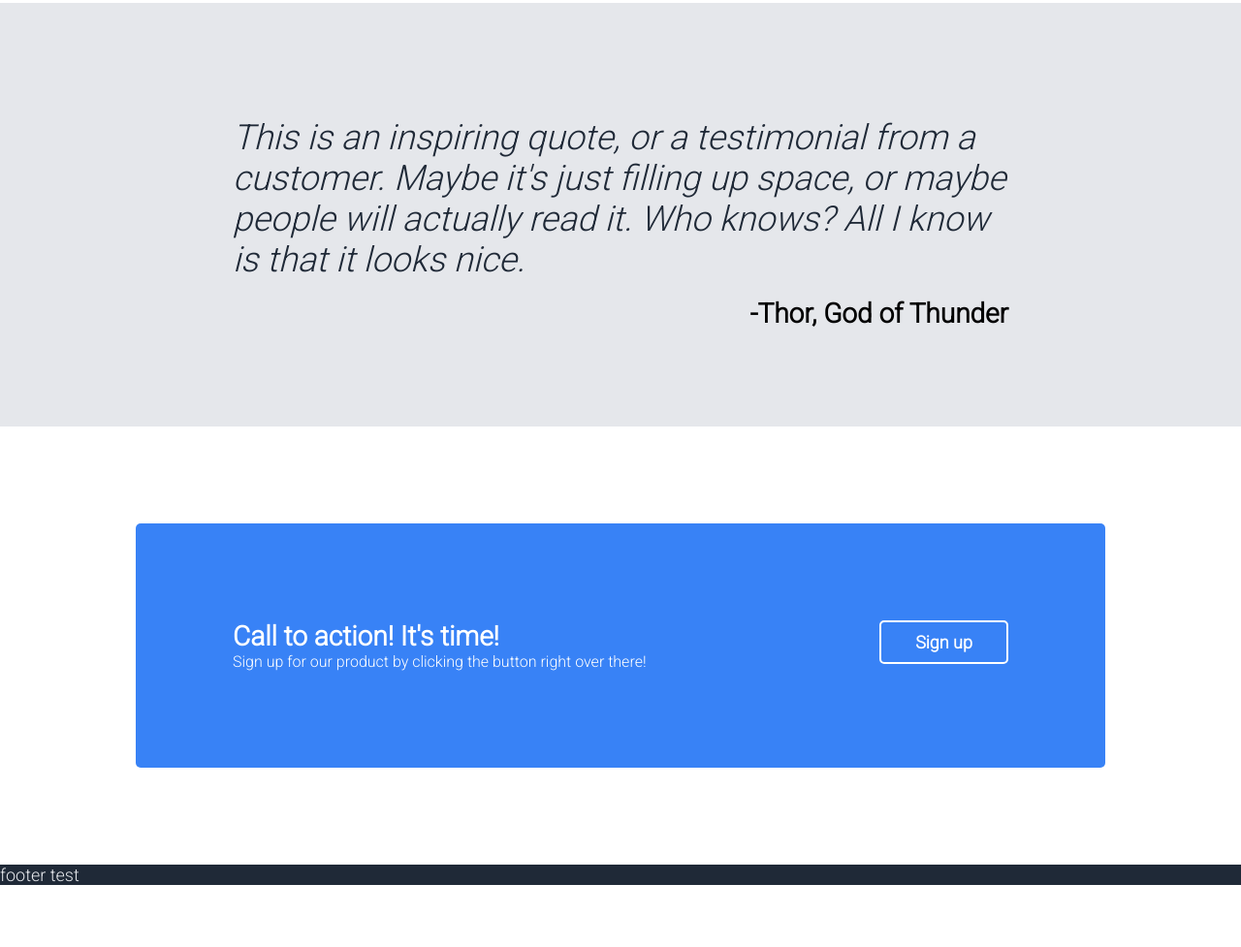
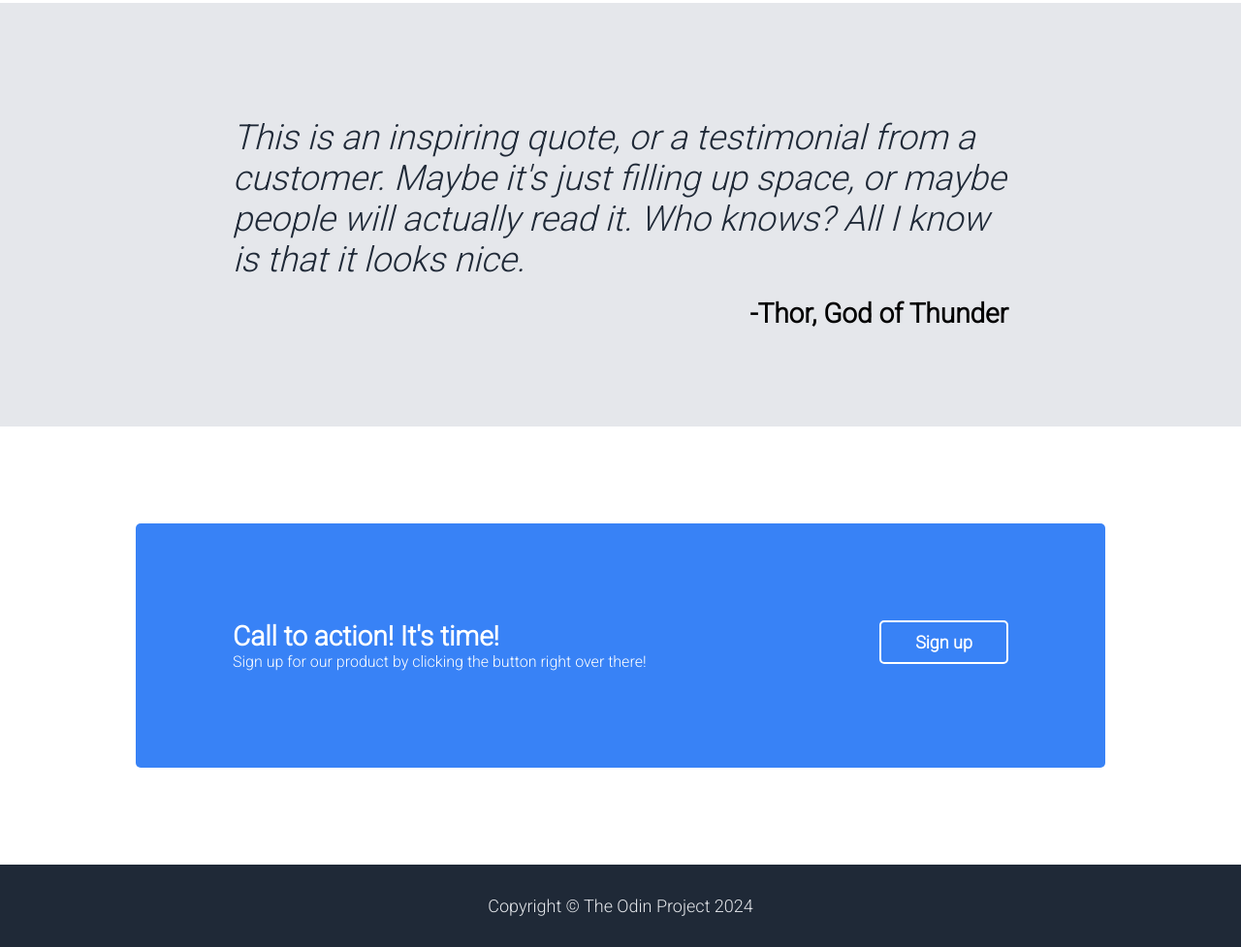
Before and after one commit to dvhlearning/odin-landing-page, a plain HTML site: page index.html in a window 1280 px wide. Shown: the part 914-1891 px from the top of the page at 97% size. Before the commit the page ends 1827 px from the top, so only its background shows below. Drawn offline with Linux system fonts and the light colour scheme.

Commit message:
finished footer. All sections done!

```diff
--- a/index.html
+++ b/index.html
@@ -82,7 +82,7 @@
     </div>
 
     <footer>
-        <span class="heroSecondaryText">footer test</span>
+        <span class="heroSecondaryText">Copyright &copy; The Odin Project 2024</span>
     </footer>
 </body>
 </html>
--- a/styles.css
+++ b/styles.css
@@ -4,6 +4,9 @@
 }
 body {
     margin: 0;
+}
+button:hover {
+    cursor: pointer;
 }
 .heroWrapper {
     background-color: #1F2937;
@@ -126,4 +129,6 @@ button.CTAbutton {
 
 footer {
     background-color: #1F2937;
+    text-align: center;
+    padding: 2em;
 }
```
